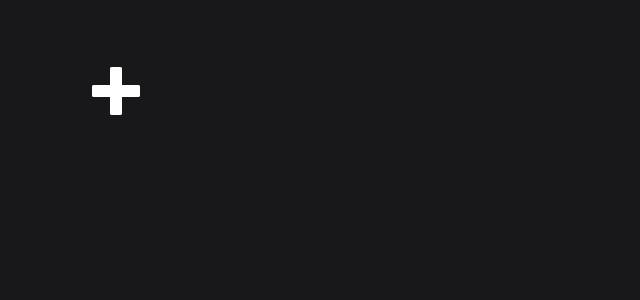
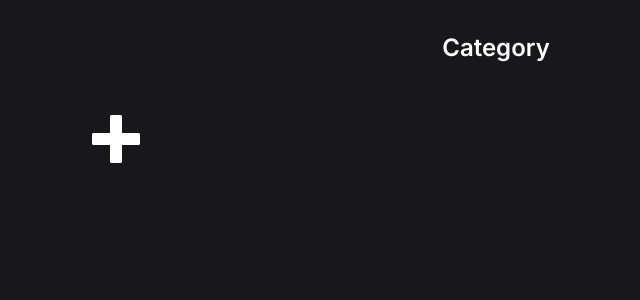
Before and after one commit to joeowenca/app-page, a Next.js app: page /edit in a window 1280 px wide. Shown: the top 300 px of the page, without its empty margins (144-784 px from the left). Built offline with nearby package versions, Linux system fonts and the light colour scheme.

Commit message:
Display category name

```diff
--- a/src/app/components/AppPage.tsx
+++ b/src/app/components/AppPage.tsx
@@ -33,7 +33,7 @@
 
 	return (
 		<div className="flex justify-center w-full">
-			<div className="grid grid-cols-6 grid-flow-row gap-8 p-8 items-center">
+			<div className="grid grid-cols-6 grid-flow-row gap-8 p-4 items-center">
 				{apps.length > 0
 					? apps.map((app: AppTypes) =>
 							app.active ? (
--- a/src/app/components/Category.tsx
+++ b/src/app/components/Category.tsx
@@ -21,6 +21,7 @@
 
 type CategoryProps = {
 	edit: boolean;
+	category: CategoryTypes;
 	categories: CategoryTypes[];
 	setCategories: Function;
 	index: number;
@@ -28,11 +29,12 @@
 
 export default function Category({
 	edit,
+	category,
 	categories,
 	setCategories,
 	index,
 }: CategoryProps) {
-	const [apps, setApps] = useState<AppTypes[]>(categories[index].apps);
+	const [apps, setApps] = useState<AppTypes[]>(category.apps);
 	const appsRef = useRef<AppTypes[]>(apps);
 	const [deletedApps, setDeletedApps] = useState<DeletedAppTypes[]>([]);
 	const deletedAppsRef = useRef<DeletedAppTypes[]>(deletedApps);
@@ -113,6 +115,9 @@
 
 	return (
 		<div>
+			<h1 className="text-center pt-8 text-2xl font-semibold">
+				{category.name}
+			</h1>
 			<AppPage
 				apps={apps}
 				addApp={addApp}
--- a/src/app/edit/page.tsx
+++ b/src/app/edit/page.tsx
@@ -17,9 +17,10 @@
 	return (
 		<>
 			{categories.length > 0
-				? categories.map((_, index) => (
+				? categories.map((category, index) => (
 						<Category
 							edit={true}
+							category={category}
 							categories={categories}
 							setCategories={setCategories}
 							index={index}
```
